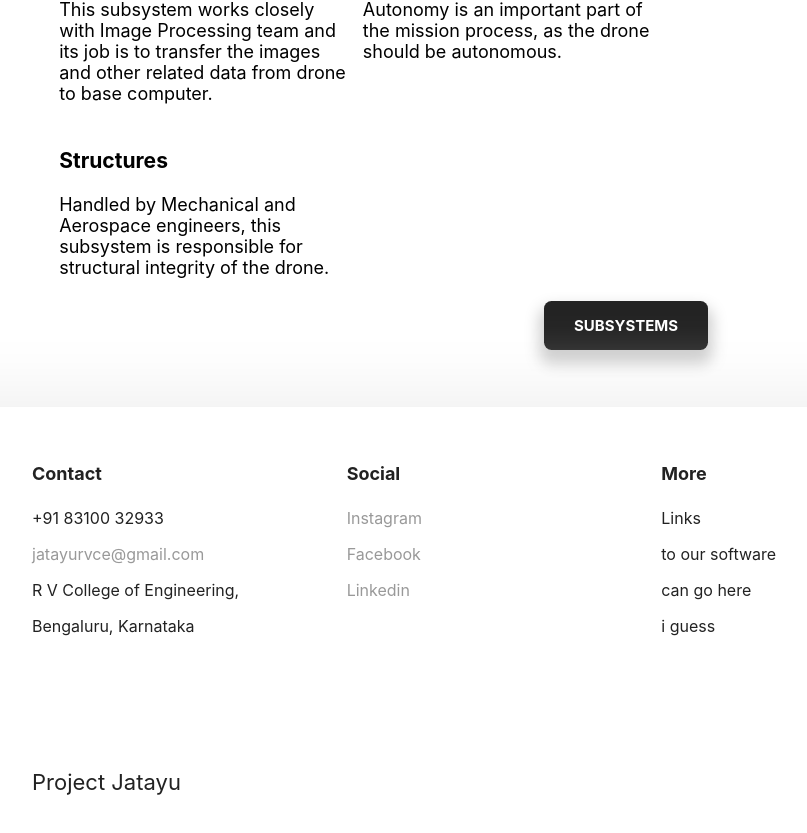
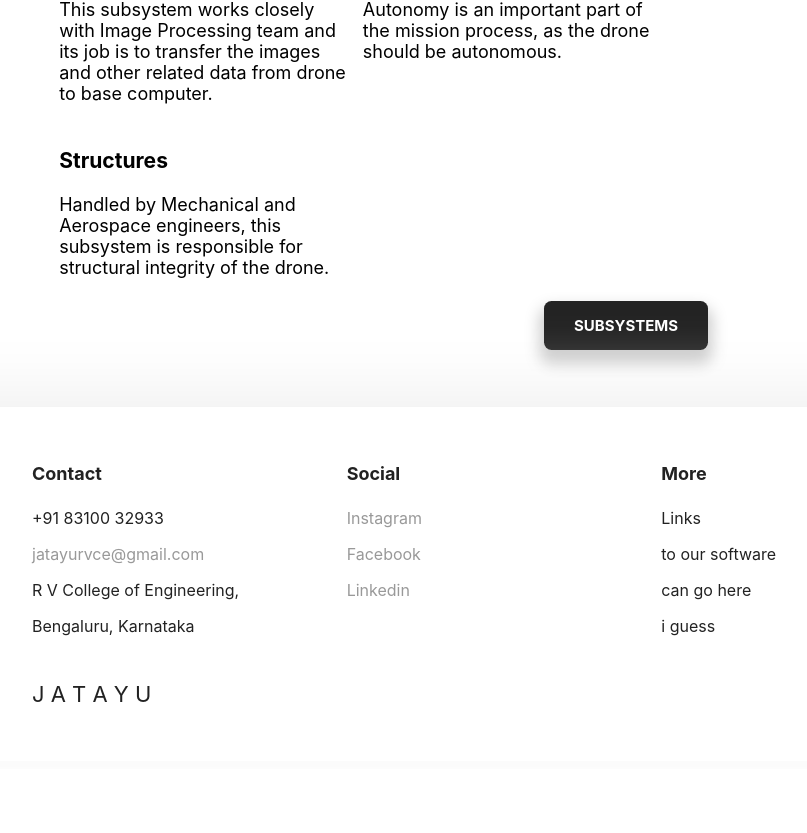
Before and after one commit to project-jatayu/zenith, a Next.js app: page / in a window 1280 px wide. Shown: the part 2469-3302 px from the top of the page, without its empty margins (136-943 px from the left). After the commit the page ends 3238 px from the top, so only its background shows below. Built offline with nearby package versions, Linux system fonts and the light colour scheme; a web font is replaced by a local one.

Commit message:
b o t t o m  t e x t

```diff
--- a/components/footer.js
+++ b/components/footer.js
@@ -23,7 +23,7 @@ const Footer = () => (
             <p>i guess</p>
         </div>
         <div>
-            <p className="bottom-logo">Project Jatayu</p>
+            <p className="bottom-logo"> J A T A Y U</p>
         </div>
         <style jsx>{`
             @import url('https://rsms.me/inter/inter.css');
@@ -65,8 +65,9 @@ const Footer = () => (
                 color: #222;
             }
             .bottom-logo {
+                font-weight: light;
                 font-size: 22px;
-                padding: 14em 0em 0em 0em;
+                padding: 10em 0em 0em 0em;
             }
                     `}
         </style>
```
